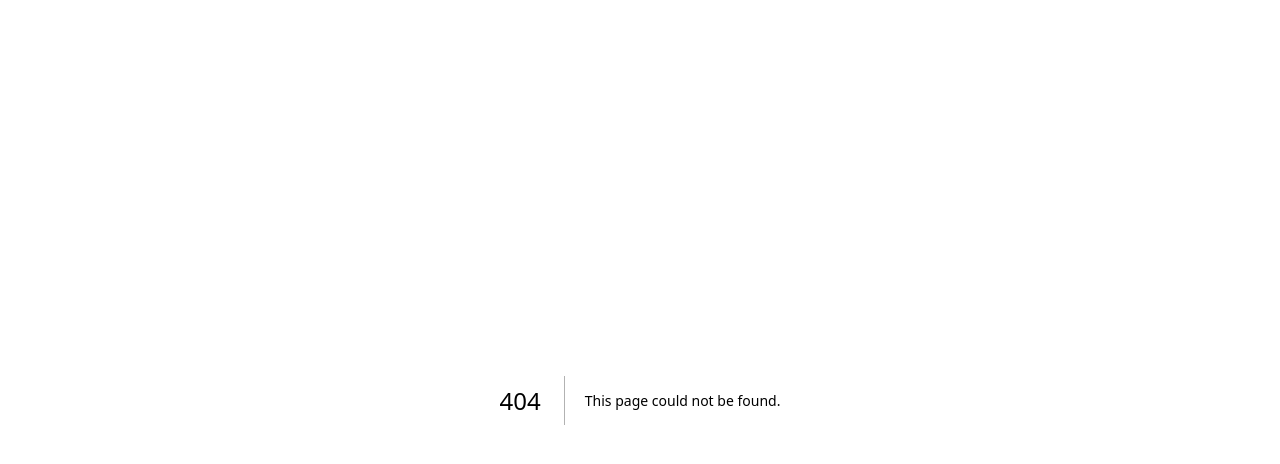
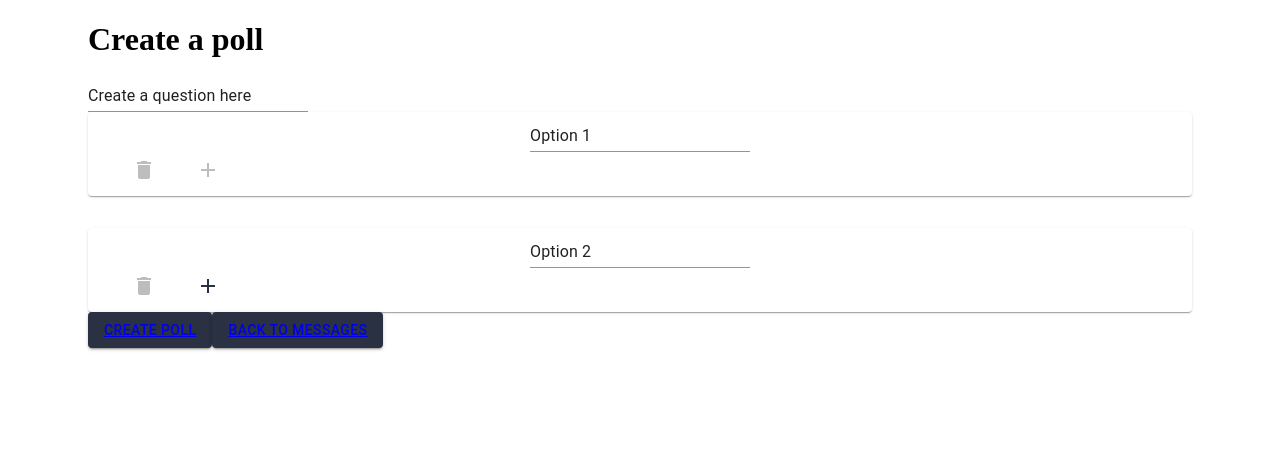
Before and after one commit to Trippy-2210/Trippy, a Next.js app: page /messages/createPoll in a window 1280 px wide. Before the commit this address had no page. Shown: the top 464 px of the page. Built offline with nearby package versions, Linux system fonts and the light colour scheme.

Commit message:
Deleted comments

```diff
--- /dev/null
+++ b/pages/messages/createPoll.js
@@ -0,0 +1,131 @@
+import {useState, useEffect} from 'react';
+import Link from 'next/link'
+import Radio from '@mui/material/Radio';
+import RadioGroup from '@mui/material/RadioGroup';
+import FormControlLabel from '@mui/material/FormControlLabel';
+import FormControl from '@mui/material/FormControl';
+import FormLabel from '@mui/material/FormLabel';
+import Button from '@mui/material/Button';
+import Container from '@mui/material/Container';
+import Input from '@mui/material/Input';
+import Stack from '@mui/material/Stack';
+import DeleteIcon from '@mui/icons-material/Delete';
+import AddIcon from '@mui/icons-material/Add';
+import Alert from '@mui/material/Alert';
+import Paper from '@mui/material/Paper';
+import { styled } from '@mui/material/styles';
+
+const Item = styled(Paper)(({ theme }) => ({
+  backgroundColor: theme.palette.mode === 'dark' ? '#1A2027' : '#fff',
+  ...theme.typography.body2,
+  padding: theme.spacing(1),
+  textAlign: 'center',
+  color: theme.palette.text.secondary,
+}));
+
+
+const CreatePolls = () => {
+  const [title, setTitle] = useState("Create a question here");
+  const [options, setOptions] = useState(["Option 1", "Option 2"]);
+  const [error, setError] = useState("");
+  const [loading, setLoading] = useState(false);
+
+  const submit = () => {
+    setError("");
+
+    // Validate title
+    if (title.length < 5 || title.length > 60) {
+      setError("Title must be between 5 and 100 characters");
+      return;
+    }
+
+    // Validate options
+    if (options.some((option) => option.length < 1 || option.length > 60)) {
+      setError("Options must be between 1 and 60 characters");
+      return;
+    }
+
+
+  };
+
+  return (
+    <div>
+      <Container maxW="container.lg">
+
+
+      <Container maxW="container.md" mt={6} shadow="lg" p={8} rounded="2xl">
+        <h1>Create a poll</h1>
+
+        <Input
+          placeholder="Poll Title"
+          value={title}
+          onChange={(e) => setTitle(e.target.value)}
+        />
+
+
+        <Stack spacing={4}>
+          {options.map((option, index) => (
+            <Item key={index}>
+
+                <Input
+                  placeholder="Option"
+                  value={option}
+                  onChange={(e) => {
+                    const newOptions = [...options];
+                    newOptions[index] = e.target.value;
+                    setOptions(newOptions);
+                  }}
+                />
+
+                <Stack direction="row" ml={2}>
+                  <Button
+                    onClick={() => {
+                      const newOptions = [...options];
+                      newOptions.splice(index, 1);
+                      setOptions(newOptions);
+                    }}
+                    disabled={options.length <= 2}
+                    colorScheme="red"
+                    variant="ghost"
+                  >
+                    <DeleteIcon />
+                  </Button>
+
+                  <Button
+                    onClick={() => {
+                      const newOptions = [...options];
+                      newOptions.push("");
+                      setOptions(newOptions);
+                    }}
+                    disabled={
+                      options.length >= 10 || index !== options.length - 1
+                    }
+                    colorScheme="green"
+                  >
+                    <AddIcon />
+                  </Button>
+                </Stack>
+
+            </Item>
+          ))}
+        </Stack>
+
+        {error && (
+          <Alert mt={4} status="error">
+            {error}
+          </Alert>
+        )}
+        <Button variant="contained">
+        <Link href="/messages/viewPoll" onClick={submit}>Create Poll</Link>
+        </Button>
+
+        <Button variant="contained">
+      <Link href="/messages/index">Back to messages</Link>
+      </Button>
+      </Container>
+    </Container>
+    </div>
+  );
+};
+
+export default CreatePolls;
```
Also changed, not shown: components/messages/messagesPoll.js (deleted, +0 -38 lines), pages/messages/viewPoll.js (added, +124 -0 lines).
